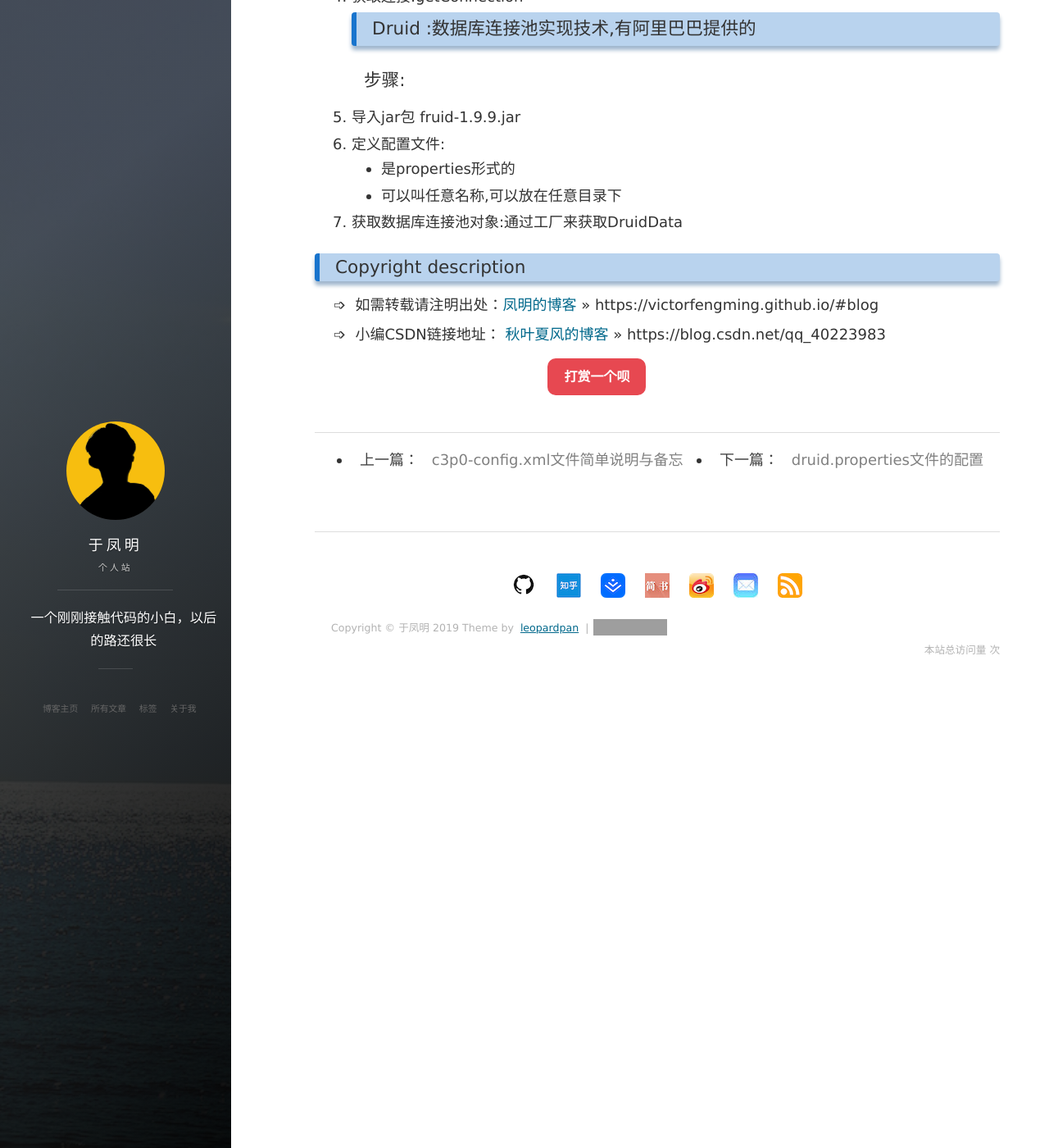
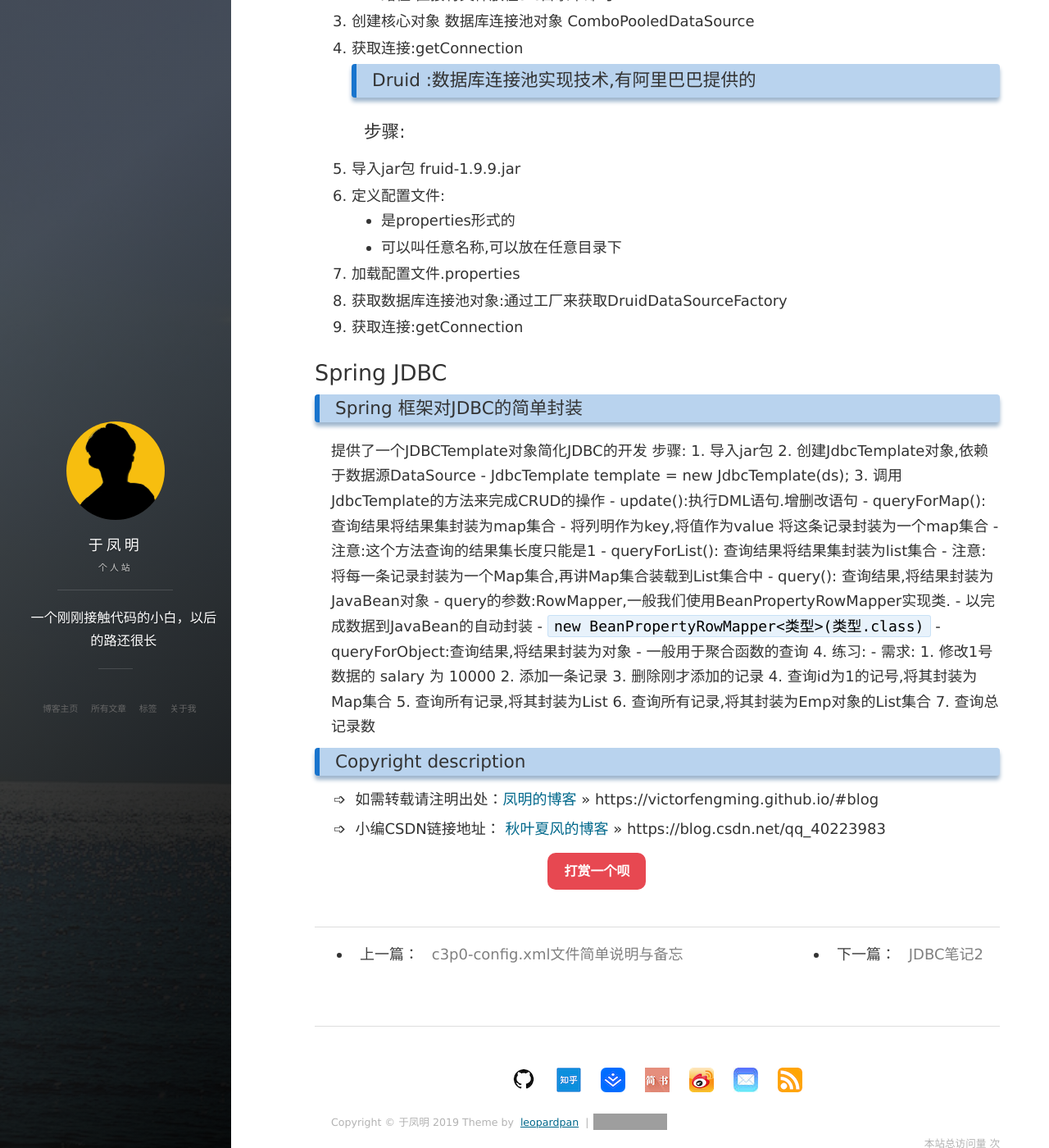
Before and after one commit to victorfengming/victorfengming.github.io.leopardpan, a Jekyll site: the page built from _posts/java/JDBC/2019-11-09-note2.markdown, in a window 1280 px wide and 1400 px high, scrolled down 1601 px. Shown: the whole window at 82% size. Built offline with Jekyll 4.4.1, drawn with Linux system fonts in a browser that asks for light colours; nearby versions of some CDN libraries; comment, search, counter and statistics services are not loaded; some of the changed text lies outside the part shown; grey boxes are pictures that could not be loaded.

Commit message:
Spring 框架对JDBC的简单封装

```diff
--- a/_posts/java/JDBC/2019-11-09-note2.markdown
+++ b/_posts/java/JDBC/2019-11-09-note2.markdown
@@ -56,5 +56,37 @@ mchange-commons-java-0.1.12.jar
 2. 定义配置文件:
     - 是properties形式的
     - 可以叫任意名称,可以放在任意目录下
+3. 加载配置文件.properties
+4. 获取数据库连接池对象:通过工厂来获取DruidDataSourceFactory
+5. 获取连接:getConnection
 
-3. 获取数据库连接池对象:通过工厂来获取DruidData
+
+## Spring JDBC
+### Spring 框架对JDBC的简单封装
+提供了一个JDBCTemplate对象简化JDBC的开发
+步骤:
+    1. 导入jar包
+    2. 创建JdbcTemplate对象,依赖于数据源DataSource
+        - JdbcTemplate template = new JdbcTemplate(ds);
+    3. 调用JdbcTemplate的方法来完成CRUD的操作
+        - update():执行DML语句.增删改语句
+        - queryForMap(): 查询结果将结果集封装为map集合
+            - 将列明作为key,将值作为value 将这条记录封装为一个map集合
+            - 注意:这个方法查询的结果集长度只能是1
+        - queryForList(): 查询结果将结果集封装为list集合
+            - 注意:将每一条记录封装为一个Map集合,再讲Map集合装载到List集合中
+        - query(): 查询结果,将结果封装为JavaBean对象
+            - query的参数:RowMapper,一般我们使用BeanPropertyRowMapper实现类.
+            - 以完成数据到JavaBean的自动封装
+            - `new BeanPropertyRowMapper<类型>(类型.class)`
+        - queryForObject:查询结果,将结果封装为对象
+            - 一般用于聚合函数的查询
+    4. 练习:
+        - 需求:
+            1. 修改1号数据的 salary 为 10000
+            2. 添加一条记录
+            3. 删除刚才添加的记录
+            4. 查询id为1的记号,将其封装为Map集合
+            5. 查询所有记录,将其封装为List
+            6. 查询所有记录,将其封装为Emp对象的List集合
+            7. 查询总记录数
```
Also changed, not shown: _posts/daily/November/2019-11-10-day89.md (added, +17 -0 lines), _posts/java/JDBC/2019-11-10-note3.markdown (added, +61 -0 lines).
